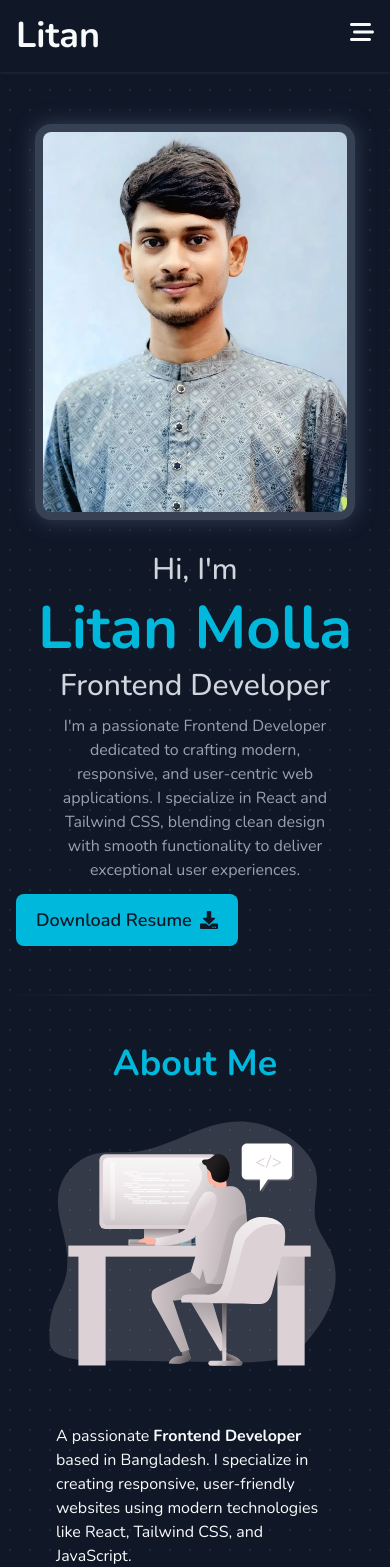
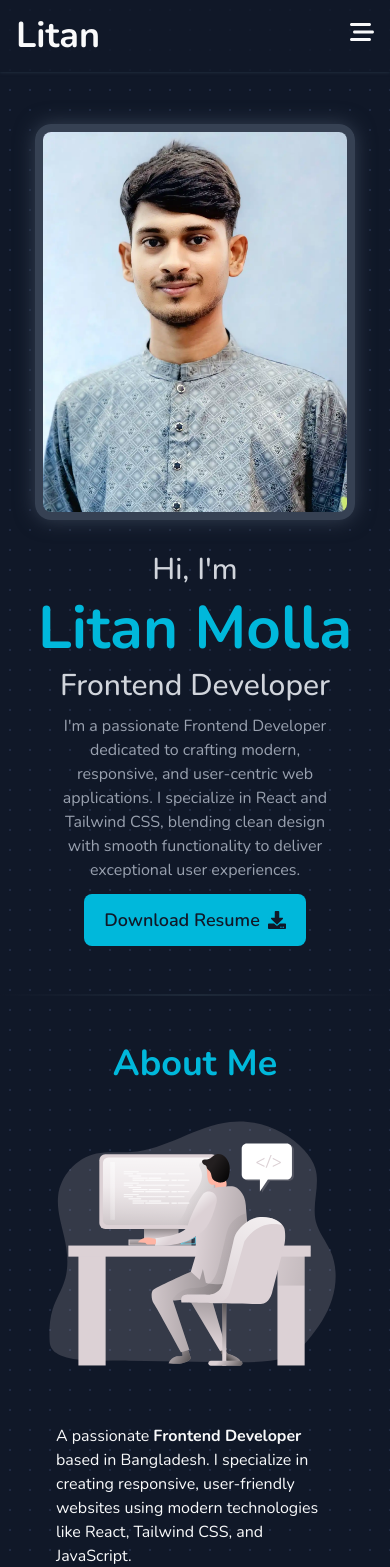
Before and after one commit to LitanMolla/portfolio-react, a React (Vite) app: page / in a window 390 px wide. Shown: the top 1567 px of the page. Built offline with nearby package versions, Linux system fonts and the light colour scheme.

Commit message:
footer responsive

```diff
--- a/src/components/Footer.jsx
+++ b/src/components/Footer.jsx
@@ -6,7 +6,7 @@ const Footer = () => {
         <>
             <footer className='py-5'>
                 <div className="max-w-7xl mx-auto px-4 sm:px-5 md:px-6 lg:px-8">
-                    <div className="flex justify-between items-center">
+                    <div className="flex flex-col md:flex-row gap-5 justify-between items-center">
                         <div className="">
                             <p className='text-base text-gray-50'>© 2025 <span className='font-semibold'>Litan Molla</span>. All rights reserved.</p>
                         </div>
--- a/src/components/Hero.jsx
+++ b/src/components/Hero.jsx
@@ -13,7 +13,7 @@ const Hero = () => {
                     <h1 className='text-6xl font-bold  text-cyan-500'>Litan Molla</h1>
                     <h2 className='text-3xl text-gray-300 font-medium'>Frontend Developer</h2>
                     <p className='text-gray-400 text-base px-10 md:px-0'> I'm a passionate Frontend Developer dedicated to crafting modern, responsive, and user-centric web applications. I specialize in React and Tailwind CSS, blending clean design with smooth functionality to deliver exceptional user experiences.</p>
-                    <button className='bg-cyan-500 px-5 py-3 rounded-lg cursor-pointer text-gray-900 text-lg font-semibold duration-300 hover:bg-cyan-600 mt-3 flex gap-2 items-center'>Download Resume <FaDownload/></button>
+                    <button className='bg-cyan-500 px-5 py-3 rounded-lg cursor-pointer text-gray-900 text-lg font-semibold duration-300 hover:bg-cyan-600 mt-3 flex gap-2 items-center mx-auto md:mx-0'>Download Resume <FaDownload/></button>
                 </div>
                 <div className="md:w-1/2 mb-8 md:mb-0">
                     <div className="flex md:justify-end">
```
